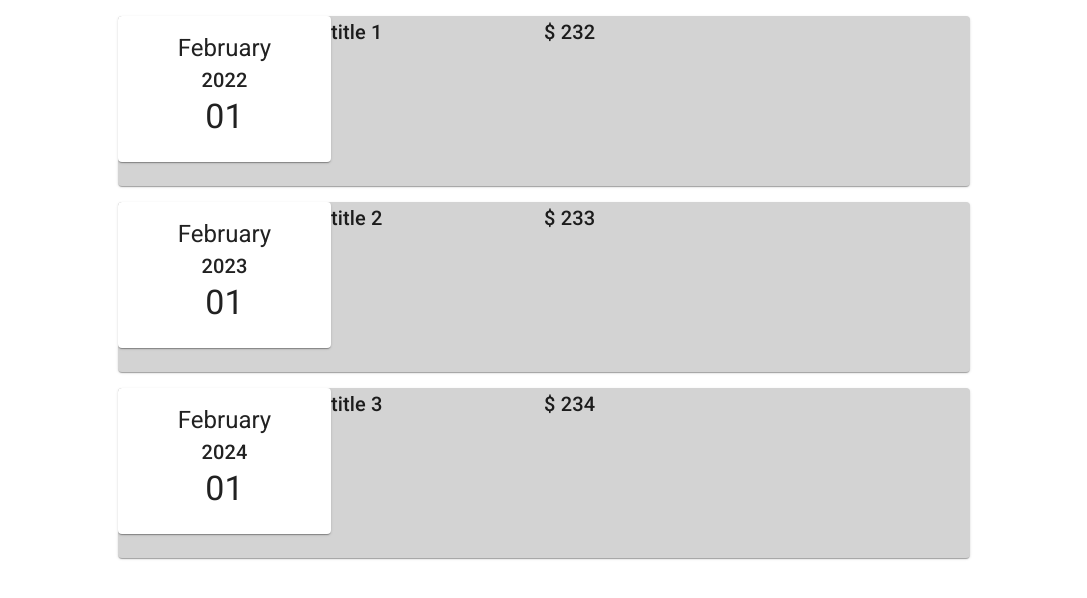
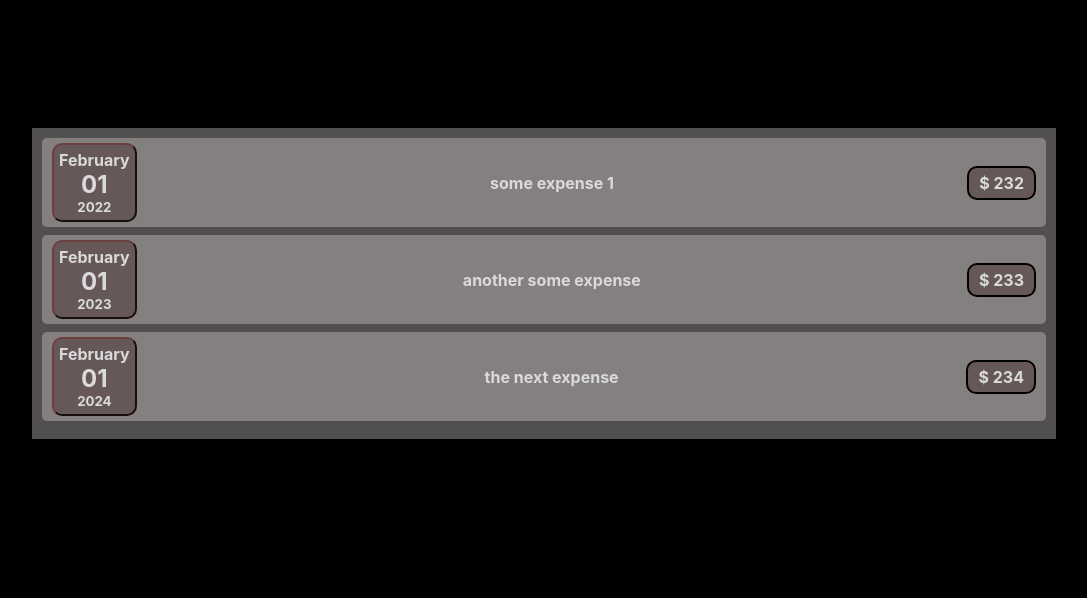
Before and after one commit to J0-Y0/ExpensTracker, a React (Create React App) app: page / in a window 1280 px wide. Shown: the top 598 px of the page, without its empty margins (96-1183 px from the left). Built offline with nearby package versions, Linux system fonts and the light colour scheme.

Commit message:
working on props.children

```diff
--- a/src/App.js
+++ b/src/App.js
@@ -1,25 +1,23 @@
 
-import { dark } from "@mui/material/styles/createPalette";
-import ExpenseItems from "./components/ExpenseItem";
-import { Container } from '@mui/material';
+import ExpenseItem from "./components/ExpenseItem";
+import Card from "./components/Card";
 function App() {
   const expenses = [
-    { "date": new Date(2022, 1, 1), "amount": 232, "title": "title 1" },
-    { "date": new Date(2023, 1, 1), "amount": 233, "title": "title 2" },
-    { "date": new Date(2024, 1, 1), "amount": 234, "title": "title 3" }
-
+    { "date": new Date(2022, 1, 1), "amount": 232, "title": "some expense 1" },
+    { "date": new Date(2023, 1, 1), "amount": 233, "title": "another some expense " },
+    { "date": new Date(2024, 1, 1), "amount": 234, "title": "the next expense " }
   ]
 
   return (
+    <Card>
+      <div className="expense">
+        {
+          expenses.map((item) => <ExpenseItem key={item.amount} expense={item} />)
+        }
+      </div>
 
 
-    <Container maxWidth="md" >
-      {
-        expenses.map((item) => <ExpenseItems expense={item} />)
-
-      }
-
-    </Container>
+    </Card>
 
   )
 }
--- /dev/null
+++ b/src/components/Card.jsx
@@ -0,0 +1,10 @@
+import React from "react";
+export default function Card(props) {
+    return (
+        <div className="card">
+                {props.children}
+        </div>
+
+    )
+
+}
--- /dev/null
+++ b/src/components/Expense.css
@@ -0,0 +1,42 @@
+* {
+  box-sizing: border-box;
+  padding: 0;
+  margin: 0;
+}
+
+.card {
+  background: #000000;
+  height: 100vh;
+  color: rgb(218, 218, 218);
+  padding: 10%;
+}
+.card .expense {
+  background: rgb(82, 79, 79) !important;
+  padding: 10px;
+}
+.card .expense-item {
+  background: #858080;
+  display: flex;
+  justify-content: space-between;
+  align-items: center;
+  margin-bottom: 8px;
+  padding: 5px 10px;
+  font-weight: bold;
+  border-radius: 5px;
+}
+.card .expense-item:hover {
+  background: #6e6e6e;
+}
+.card .expense-item-amount {
+  border: #000000 solid 2px;
+  padding: 5px 10px;
+  border-radius: 10px;
+  background: #665858;
+}
+.card .expense-date {
+  border: #6e3e3e 2px outset;
+  background-color: #665858;
+  padding: 5px;
+  text-align: center;
+  border-radius: 10px;
+}
--- /dev/null
+++ b/src/components/Expense.scss
@@ -0,0 +1,43 @@
+*{
+    box-sizing: border-box;
+    padding: 0;
+    margin: 0;
+}
+.card{
+    background: #000000;
+    height: 100vh;
+    color: rgb(218, 218, 218);
+    padding: 10%;
+
+.expense{
+    background: rgb(82, 79, 79) !important;
+    padding: 10px;
+  &-item{
+    background: #858080;
+    display: flex;
+    justify-content:space-between;
+    align-items: center;
+
+    margin-bottom: 8px;
+    padding: 5px 10px;
+    font-weight: bold;
+    border-radius: 5px;
+    &:hover{
+      background: #6e6e6e;
+    }
+    &-amount{
+        border: #000000 solid 2px ;
+        padding: 5px 10px;
+        border-radius: 10px;
+        background: #665858;
+    }
+  }
+  &-date{
+    border: #6e3e3e 2px outset;
+    background-color: #665858;
+    padding: 5px;
+    text-align: center;
+    border-radius: 10px;
+  }
+}
+}
--- a/src/components/ExpenseDate.js
+++ /dev/null
@@ -1,27 +0,0 @@
-import React from 'react';
-import { Card } from '@mui/material';
-import { CardContent, Typography } from '@mui/material';
-
-export default function ExpenseDate({ date }) {
-    const month = date.toLocaleString("en-US", { month: "long" })
-    const day = date.toLocaleString("en-US", { day: "2-digit" })
-    const year = date.toLocaleString("en-US", { year: "numeric" })
-    return (
-        <Card>
-            <CardContent sx={{ textAlign: 'center' }}>
-                <Typography variant='h5'>
-                    {month}
-                </Typography >
-                <Typography variant='h6'>
-                    {year}
-                </Typography>
-                <Typography variant='h4'>
-                    {day}
-                </Typography>
-
-            </CardContent>
-        </Card>
-
-    )
-
-}
--- /dev/null
+++ b/src/components/ExpenseDate.jsx
@@ -0,0 +1,15 @@
+import React from 'react';
+
+export default function ExpenseDate({ date }) {
+    const month = date.toLocaleString("en-US", { month: "long" })
+    const day = date.toLocaleString("en-US", { day: "2-digit" })
+    const year = date.toLocaleString("en-US", { year: "numeric" })
+    return (
+        <div className='expense-date'>
+            <h4>{month}</h4>
+            <h2>{day}</h2>
+            <h5>{year}</h5>
+        </div>
+    )
+
+}
--- a/src/components/ExpenseItem.js
+++ /dev/null
@@ -1,46 +0,0 @@
-import React from 'react';
-import { Box, Card } from '@mui/material';
-import { CardContent, Typography } from '@mui/material';
-
-import '@fontsource/roboto/300.css';
-import '@fontsource/roboto/400.css';
-import '@fontsource/roboto/500.css';
-import '@fontsource/roboto/700.css';
-
-import Grid from '@mui/material/Unstable_Grid2'; // Grid version 2
-import ExpenseDate from './ExpenseDate';
-
-export default function ExpenseItem({expense}) {
-    const {date, amount,title} = expense;
-
-    return (
-
-        <Card sx={{marginY:2, backgroundColor:"lightgray"}}    >
-            <CardContent sx={{p:0,m:0}}  >
-                <Grid container sx={{ p: 0, }}>
-                    <Grid item xs={12} sm={3} >
-                        <Typography variant="h6" component="h2">
-                            <ExpenseDate date={date}/>
-                        </Typography>
-                    </Grid>
-                    <Grid item xs={12} sm={3} >
-                        <Box  component="section" >
-                            <Typography variant="h6" component="h2" >
-
-                                {title}
-                            </Typography>
-
-                        </Box>
-                    </Grid>
-                    <Grid item xs={12} sm={3} >
-                        <Typography variant="h6" component="h2" >
-                            $ {amount}
-                        </Typography>
-                    </Grid>
-                </Grid>
-            </CardContent>
-
-        </Card>)
-
-
-}
--- /dev/null
+++ b/src/components/ExpenseItem.jsx
@@ -0,0 +1,15 @@
+import React from 'react';
+import ExpenseDate from './ExpenseDate';
+import "./Expense.css"
+
+
+export default function ExpenseItem({ expense }) {
+    let { date: date, amount, title } = expense;
+    return (
+        <div className='expense-item'>
+            <ExpenseDate date={ date} />
+            <div>{title}</div>
+            <div className='expense-item-amount'>$ {amount}</div>
+        </div>
+    )
+}
```
